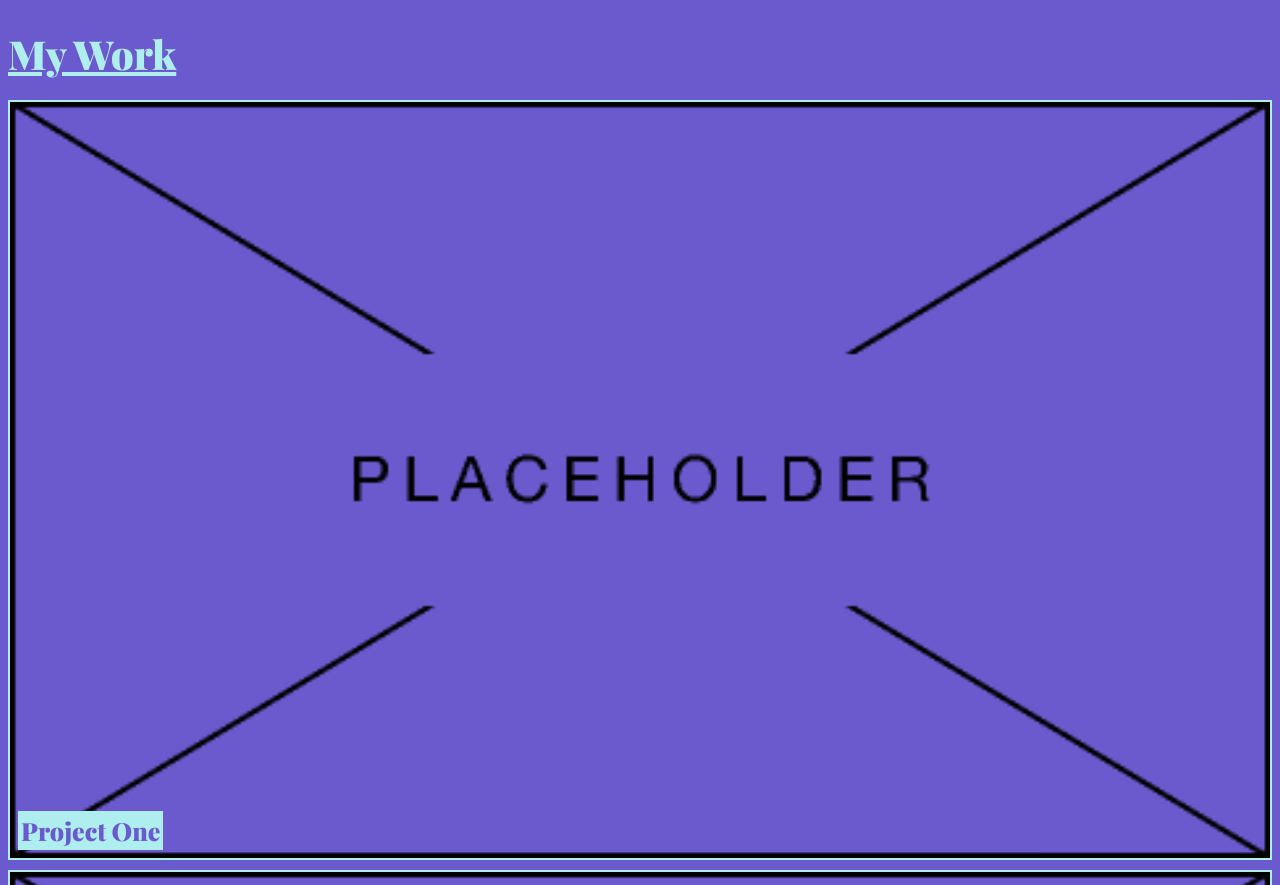
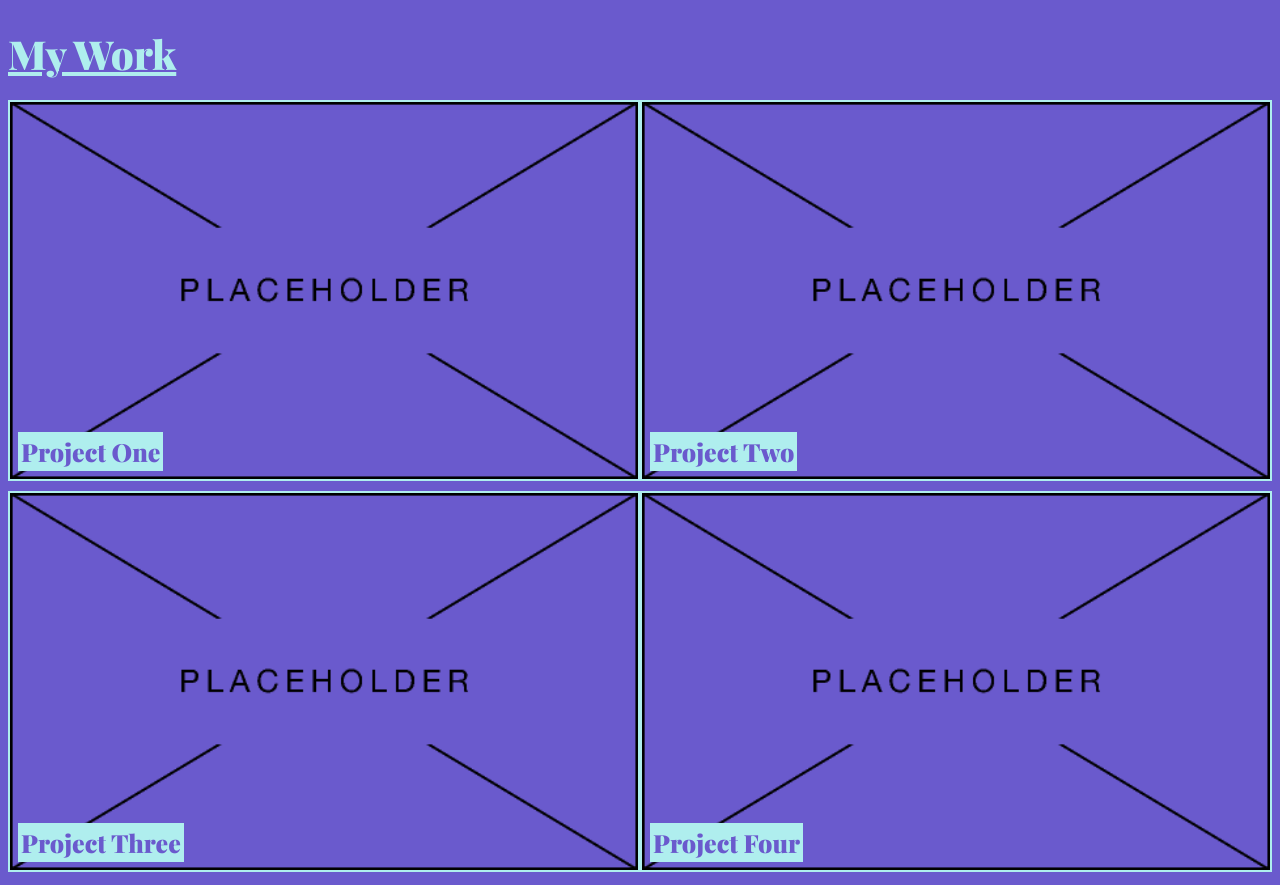
Before and after one commit to kreativekntrl/portfolio, a plain HTML site: page index.html in a window 1280 px wide. Shown: the part 745-1630 px from the top of the page. Drawn offline with nearby package versions, Linux system fonts and the light colour scheme.

Commit message:
commit media query edits to .project

```diff
--- a/index.html
+++ b/index.html
@@ -56,19 +56,19 @@
                 <img src="assets/placeholder.jpg.png" alt="placeholder image" height="175" width="300">
                 </a>
             </section>
-            <section class="project">
+            <section id="p2" class="project">
                 <div class="desc">Project Two</div>
                 <a target="_blank" href="placeholder.jpg.png">
                 <img src="assets/placeholder.jpg.png" alt="placeholder image" height="175" width="300">
                 </a>
             </section>
-            <section class="project">
+            <section id="p3" class="project">
                 <div class="desc">Project Three</div>
                 <a target="_blank" href="placeholder.jpg.png">
                 <img src="assets/placeholder.jpg.png" alt="placeholder image" height="175" width="300">
                 </a>
             </section>
-            <section class="project">
+            <section id="p4" class="project">
                 <div class="desc">Project Four</div>
                 <a target="_blank" href="placeholder.jpg.png">
                     <img src="assets/placeholder.jpg.png" alt="placeholder image" height="175" width="300">
--- a/style.css
+++ b/style.css
@@ -84,7 +84,7 @@ header nav {
 
 /*paragraphs within content*/
 .content p {
-  font-size: 16px;
+  font-size: 20px;
   margin-bottom: 30px;
   margin-right: 8px;
 }
@@ -138,12 +138,9 @@ header nav {
 
 /*Header will always be width:100%*/
 
-@media screen and (min-width: 480px) {
+@media screen and (min-width: 375px) {
   .introIMG {
     width: 100%;
-  }
-  .content p {
-    font-size: 20px;
   }
 }
 
@@ -167,6 +164,13 @@ header nav {
     .project {
       width: 100%;
     }
+    .imgGallery {
+      display: flex;
+      flex-wrap: wrap;
+    }
+    #p1, #p2, #p3, #p4 {
+      width: 50%;
+    }
   }
 
 /*changes paragraph font size to 16 for width < 400*/
```
